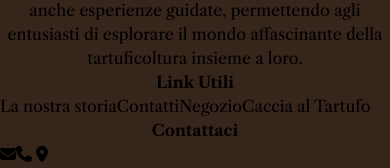
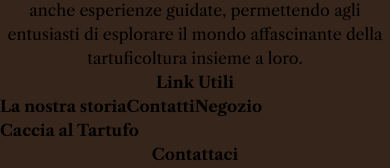
Before and after one commit to valeriogozzellino/TruffleSite, a React (Create React App) app in the folder truffle-site/: page /about in a window 390 px wide. Shown: the part 2818-2986 px from the top of the page. Built offline with nearby package versions, Linux system fonts and the light colour scheme.

Commit message:
fix footer and carousel shop

```diff
--- a/truffle-site/src/components/CarouselShop.js
+++ b/truffle-site/src/components/CarouselShop.js
@@ -5,7 +5,7 @@ import { englishData } from "../utils/dataTruffleEn";
 import { useState, useEffect } from "react";
 import ManageQuantity from "../atoms/ManageQuantity";
 import { useLanguage } from "../hook/LanguagesContext";
-
+import { motion, AnimatePresence } from "framer-motion";
 const CarouselShop = () => {
   const [showMore, setShowMore] = React.useState(false);
   const [quantityVisible, setQuantityVisible] = useState(false);
@@ -64,12 +64,16 @@ const CarouselShop = () => {
               </h3>
             </div>
             <img src={element.imgUrl} alt="truffle" className="h-[200px]" />
+            <motion.div
+              initial={{ height: "auto" }}
+              animate={{ height: showMore ? "auto" : "4rem" }} // Puoi regolare "4rem" per adattare il contenuto
+              transition={{ duration: 0.5 }}
+              style={{ overflow: "hidden" }}>
               <p
-              className={`${
-                showMore ? "" : "line-clamp-2"
-              } outlined-text bg-custom-brown-opacity rounded-md p-2 py-1`}>
+                className={`outlined-text bg-custom-brown-opacity rounded-md p-2 py-3`}>
                 {element.description}
               </p>
+            </motion.div>
             <div className="flex flex-col w-full justify-center items-center">
               <button
                 className="text-white underline mt-2"
@@ -83,14 +87,23 @@ const CarouselShop = () => {
                   ORDINA
                 </button>
               )}
+              <AnimatePresence>
                 {quantityVisible && (
+                  <motion.div
+                    initial={{ opacity: 0, y: -20 }}
+                    animate={{ opacity: 1, y: 0 }}
+                    exit={{ opacity: 0, y: -20 }}
+                    transition={{ duration: 0.5 }}
+                    className="w-full">
                     <ManageQuantity
                       quantity={quantity}
                       setQuantity={setQuantity}
                       setQuantityVisible={setQuantityVisible}
                       truffle={element.title}
                     />
+                  </motion.div>
                 )}
+              </AnimatePresence>
             </div>
           </div>
         ))}
--- a/truffle-site/src/components/Footer.js
+++ b/truffle-site/src/components/Footer.js
@@ -5,19 +5,20 @@ import {
   faPhone,
   faLocationDot,
 } from "@fortawesome/free-solid-svg-icons";
+import { motion } from "framer-motion";
 import { useLanguage } from "../hook/LanguagesContext";
 const Footer = () => {
   const { language } = useLanguage();
 
   return (
-    <div className="w-full h-20 text-xs md:text-base colored-background flex flex-row justify-center items-center">
-      <div id="sezAzienda" className="w-1/3  flex flex-col items-center">
-        <h1 className="text-white">
+    <div className="w-full h-40 text-xs md:text-base colored-background flex flex-row justify-center items-center">
+      <div id="sezAzienda" className="w-1/3 h-full flex flex-col items-center ">
+        <h1 className="text-white text-xl py-2">
           {" "}
           <b>MiloTruffle</b>
         </h1>
         <p
-          className={`overflow-auto h-20 text-white m-2 custom-scroll`}
+          className={`overflow-auto h-30 text-white m-2 custom-scroll`}
           style={{ transition: "height 0.5s ease" }}>
           {language === "it"
             ? "Simone Gulino e Giulia Canton sono una coppia appassionata di tartufi. Insieme ai loro due fedeli cani, Milo e Stella, si dedicano alla ricerca di tartufi nelle rigogliose campagne italiane. Simone e Giulia non solo cercano tartufi per passione, ma offrono anche esperienze guidate, permettendo agli entusiasti di esplorare il mondo affascinante della tartuficoltura insieme a loro."
@@ -26,41 +27,78 @@ const Footer = () => {
       </div>
       <div
         id="sezLink"
-        className="w-1/3 flex flex-col justify-center items-center">
-        <h1 className="text-white ">
-          <b>Link Utili</b>
+        className="w-1/3 h-full flex flex-col justify-stretch items-center">
+        <h1 className="text-white text-xl py-2  ">
+          <b>{language === "it" ? "Link Utili" : "Useful Links"}</b>
         </h1>
-        <a href="/about" className="text-white hover:underline">
-          {language === "it" ? "La nostra storia" : "our story"}
+        <motion.button
+          whileHover={{ scale: 1.3 }}
+          whileTap={{ scale: 0.8 }}
+          className="py-2">
+          <a href="/about" className="text-white hover:underline py-2">
+            <b>{language === "it" ? "La nostra storia" : "our story"}</b>
           </a>
-        <a href="/contact" className="text-white hover:underline">
-          {language === "it" ? "Contatti" : "Contact"}
+        </motion.button>
+        <motion.button
+          whileHover={{ scale: 1.3 }}
+          whileTap={{ scale: 0.8 }}
+          className="py-2">
+          <a href="/contact" className="text-white hover:underline py-2">
+            <b>{language === "it" ? "Contatti" : "Contact"}</b>
           </a>
-        <a href="/shop" className="text-white hover:underline">
-          {language === "it" ? "Negozio" : "Shop"}
+        </motion.button>
+        <motion.button
+          whileHover={{ scale: 1.3 }}
+          whileTap={{ scale: 0.8 }}
+          className="py-2">
+          <a href="/shop" className="text-white hover:underline py-2">
+            <b>{language === "it" ? "Negozio" : "Shop"}</b>
           </a>
-        <a href="/book" className="text-white hover:underline">
-          {language === "it" ? "Caccia al Tartufo" : "Truffle Hunting"}
+        </motion.button>
+        <motion.button
+          whileHover={{ scale: 1.3 }}
+          whileTap={{ scale: 0.8 }}
+          className="py-2">
+          <a href="/book" className="text-white hover:underline py-2">
+            <b>{language === "it" ? "Caccia al Tartufo" : "Truffle Hunting"}</b>
           </a>
+        </motion.button>
       </div>
-      <div id="sezContatti" className="w-1/3 flex flex-col items-center">
-        <p className="text-white m-3">
+      <div id="sezContatti" className="w-1/3 h-full flex flex-col items-center">
+        <p className="text-white text-xl py-2">
           <b>{language === "it" ? "Contattaci" : "Contact Us"}</b>
         </p>
-        <a href="mailto:miloTruffle10@gmail.com" className="text-white">
+        <motion.button
+          whileHover={{ scale: 1.3 }}
+          whileTap={{ scale: 0.8 }}
+          className="py-2">
+          <a
+            href="mailto:miloTruffle10@gmail.com"
+            className="text-white text-xl">
             <FontAwesomeIcon icon={faEnvelope} />
           </a>
-        <a href="tel:+393333333333" className="text-white">
+        </motion.button>
+        <motion.button
+          whileHover={{ scale: 1.3 }}
+          whileTap={{ scale: 0.8 }}
+          className="py-2">
+          <a href="tel:+393333333333" className="text-white  text-xl">
             <FontAwesomeIcon icon={faPhone} />{" "}
             {/* {language === "it" ? "Telefono" : "Phone"} */}
           </a>
+        </motion.button>
+        <motion.button
+          whileHover={{ scale: 1.3 }}
+          whileTap={{ scale: 0.8 }}
+          className="py-2">
           <a
             href="https://www.google.com/maps/search/?api=1&query=Via+Roma+1,+00000,+Italia"
-          className="text-white"
+            className="text-white text-xl"
             target="_blank"
             rel="noopener noreferrer">
             <FontAwesomeIcon icon={faLocationDot} />
           </a>
+        </motion.button>
       </div>
     </div>
   );
--- a/truffle-site/src/components/WindowShop.js
+++ b/truffle-site/src/components/WindowShop.js
@@ -3,6 +3,7 @@ import { dataTruffle } from "../utils/dataTruffle";
 import ManageQuantity from "../atoms/ManageQuantity";
 import { useLanguage } from "../hook/LanguagesContext";
 import { englishData } from "../utils/dataTruffleEn";
+import { motion, AnimatePresence } from "framer-motion";
 /**
  * truffle item component
  * @param {string} title
@@ -31,12 +32,16 @@ const TruffleItem = ({ title, description, imgUrl }) => {
         </b>
       </div>
       <img src={imgUrl} alt="truffle" className="h-[250px] w-[250px]" />
+      <motion.div
+        initial={{ height: "auto" }}
+        animate={{ height: showMore ? "auto" : "4rem" }} // Puoi regolare "4rem" per adattare il contenuto
+        transition={{ duration: 0.5 }}
+        style={{ overflow: "hidden" }}>
         <p
-        className={`${
-          showMore ? "" : "line-clamp-2"
-        } outlined-text bg-custom-brown-opacity rounded-md text-lg p-2 py-1`}>
-        <b>{description}</b>
+          className={`outlined-text bg-custom-brown-opacity rounded-md p-2 py-3`}>
+          {description}
         </p>
+      </motion.div>
       <button
         className="text-white outlined-text underline mt-2"
         onClick={toggleShowMore}>
@@ -49,14 +54,23 @@ const TruffleItem = ({ title, description, imgUrl }) => {
           {language === "it" ? "ORDINA" : "ORDER"}
         </button>
       )}
+      <AnimatePresence>
         {quantityVisible && (
+          <motion.div
+            initial={{ opacity: 0, y: -20 }}
+            animate={{ opacity: 1, y: 0 }}
+            exit={{ opacity: 0, y: -20 }}
+            transition={{ duration: 0.5 }}
+            className="w-full">
             <ManageQuantity
               quantity={quantity}
               setQuantity={setQuantity}
               setQuantityVisible={setQuantityVisible}
               truffle={title}
             />
+          </motion.div>
         )}
+      </AnimatePresence>
     </div>
   );
 };
```
Also changed, not shown: truffle-site/src/atoms/ManageQuantity.js (+26 -12 lines). Lines whose indentation alone changed are shown as unchanged.
